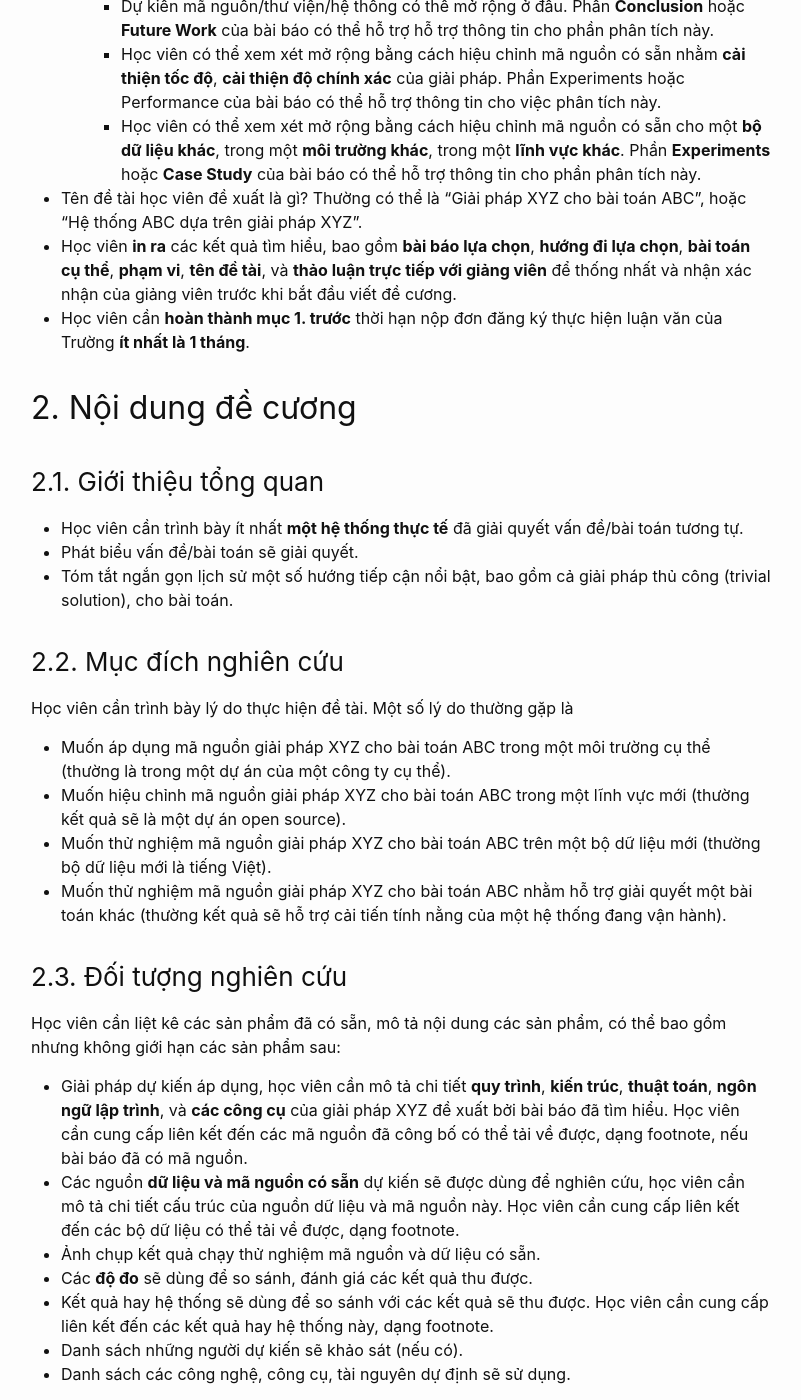
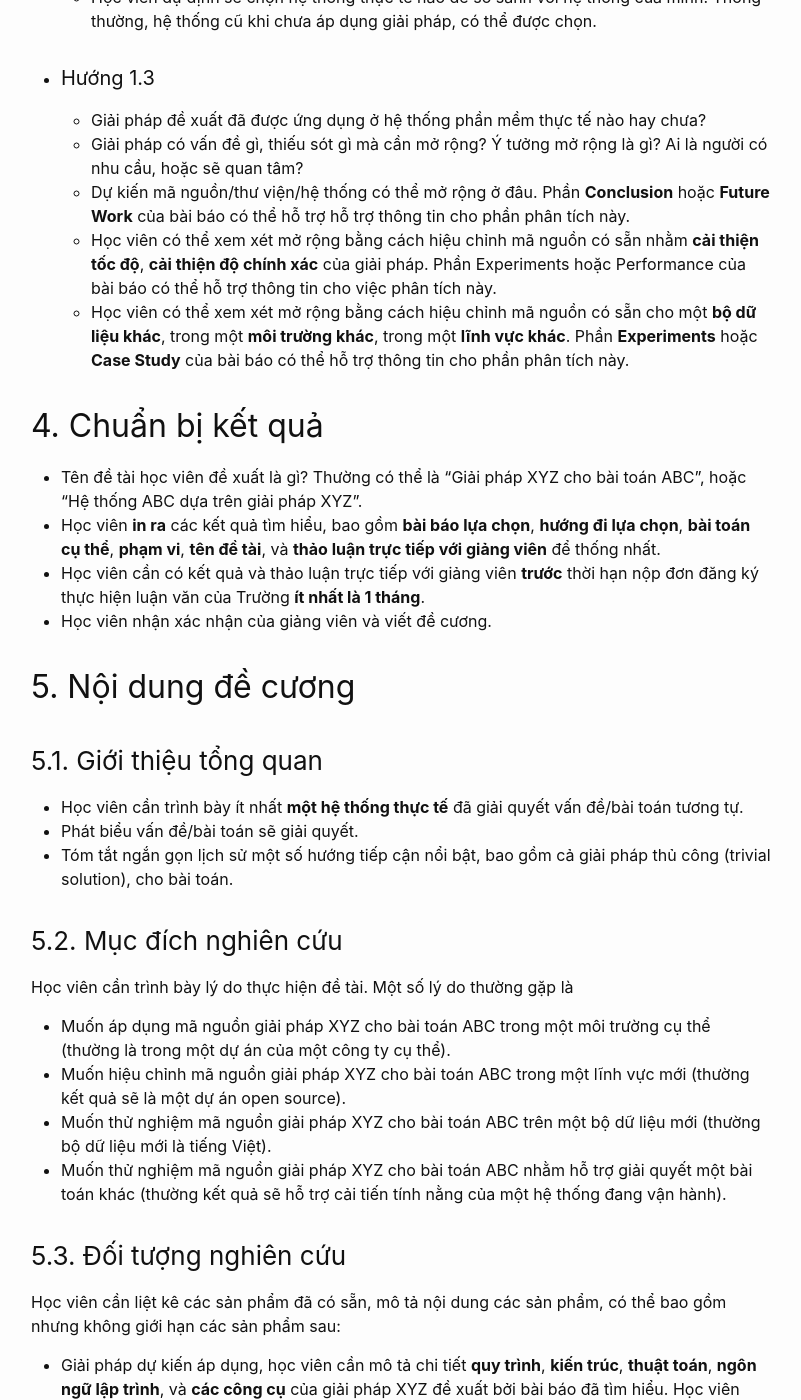
Before and after one commit to ngohuybien/ngohuybien.github.io, a Jekyll site: the page built from _posts/2024-01-22-master-thesis-proposal.md, in a window 1280 px wide and 1400 px high, scrolled down 1803 px. Shown: the whole window, without its empty margins (239-1040 px from the left). Built offline with Jekyll 4.4.1, drawn with Linux system fonts in a browser that asks for light colours; some of the changed text lies outside the part shown.

Commit message:
Update 2024-01-22-master-thesis-proposal.md

```diff
--- a/_posts/2024-01-22-master-thesis-proposal.md
+++ b/_posts/2024-01-22-master-thesis-proposal.md
@@ -8,51 +8,58 @@
 ---
 _Tài liệu hướng dẫn viết đề cương cao học, lĩnh vực khoa học máy tính, hệ thống thông tin, công nghệ phần mềm, do giảng viên Ngô Huy Biên hướng dẫn._
 
-## 1. Xác định vấn đề
+## 1. Xác định vấn đề và giải pháp
 * Học viên chọn **một bài báo** yêu thích và tìm hiểu **vấn đề** bài báo đề cập và **giải pháp** đề xuất.
 * Nếu học viên chưa có bài báo yêu thích thì có thể tìm theo từ khóa chủ đề mình quan tâm trên <a target = "blank" href = "https://scholar.google.com/">Google Scholar</a> hoặc <a target = "blank" href = "https://paperswithcode.com/">Paper with Code</a>.
-* **Hướng 1.1**: Nếu bài báo **không công bố mã nguồn/thư viện/hệ thống** thì học viên có thể xem xét việc xây dựng lại mã nguồn/thư viện/hệ thống theo đề xuất để đánh giá xem có thực là giải pháp khả thi hay không. Nếu theo hướng này học viên cần **tạo trước** được mã nguồn Proof of Concept từ nội dung bài báo. Nếu học viên tạo được mã nguồn Proof of Concept thì bài báo có thể dùng cho phần phân tích tiếp theo.
-* **Hướng 1.2**: Nếu bài báo **đã có sẵn mã nguồn/thư viện/hệ thống** (do đó không cần tạo mã nguồn Proof of Concept nữa) thì học viên **cần có hệ thống riêng của mình** hoặc **tìm được một hệ thống mã nguồn mở phù hợp** để áp dụng giải pháp vào, và đánh giá xem vấn đề có thực sự được giải quyết như bài báo đề cập hay không. Mã nguồn của hệ thống riêng của học viên sẽ phải công bố sau này. Nếu học viên có hệ thống riêng hoặc tìm được hệ thống mã nguồn mở phù hợp thì bài báo có thể dùng cho phần phân tích tiếp theo.
-* **Hướng 1.3**: Nếu bài báo **đã có sẵn mã nguồn/thư viện/hệ thống** (do đó không cần tạo mã nguồn Proof of Concept nữa) và học viên có các ý tưởng để **mở rộng mã nguồn** thì bài báo có thể dùng cho phần phân tích tiếp theo.
+
+## 2. Lựa chọn hướng đi
+* **Hướng 2.1**: Nếu bài báo **không công bố mã nguồn/thư viện/hệ thống** thì học viên có thể xem xét việc xây dựng lại mã nguồn/thư viện/hệ thống theo đề xuất để đánh giá xem có thực là giải pháp khả thi hay không. Nếu theo hướng này học viên cần **tạo trước** được mã nguồn Proof of Concept từ nội dung bài báo. Nếu học viên tạo được mã nguồn Proof of Concept thì bài báo có thể dùng cho phần phân tích tiếp theo.
+* **Hướng 2.2**: Nếu bài báo **đã có sẵn mã nguồn/thư viện/hệ thống** (do đó không cần tạo mã nguồn Proof of Concept nữa) thì học viên **cần có hệ thống riêng của mình** hoặc **tìm được một hệ thống mã nguồn mở phù hợp** để áp dụng giải pháp vào, và đánh giá xem vấn đề có thực sự được giải quyết như bài báo đề cập hay không. Mã nguồn của hệ thống riêng của học viên sẽ phải công bố sau này. Nếu học viên có hệ thống riêng hoặc tìm được hệ thống mã nguồn mở phù hợp thì bài báo có thể dùng cho phần phân tích tiếp theo.
+* **Hướng 2.3**: Nếu bài báo **đã có sẵn mã nguồn/thư viện/hệ thống** (do đó không cần tạo mã nguồn Proof of Concept nữa) và học viên có các ý tưởng để **mở rộng mã nguồn** thì bài báo có thể dùng cho phần phân tích tiếp theo.
 * Học viên chọn cụ thể một hướng đi trong 3 hướng ở trên để phân tích tiếp theo.
-* Học viên phân tích bài báo theo các định hướng dưới đây:
-    * #### Hướng 1.1
-        * Giải pháp đề xuất đã được ứng dụng ở hệ thống phần mềm thực tế nào hay chưa?
-        * Tại sao lại cần xây dựng mã nguồn cho giải pháp đề xuất? Ai là người có nhu cầu? Nhu cầu thực sự là gì?
-        * Mã nguồn sẽ được đánh giá như thế nào?
-    * #### Hướng 1.2
-        * Giải pháp đề xuất đã được ứng dụng ở hệ thống phần mềm thực tế nào hay chưa?
-        * Học viên dự định áp dụng giải pháp để **giải quyết bài toán cụ thể** nào, trong **hệ thống cụ thể** nào? Bài toán đó được mô hình cụ thể như thế nào? Học viên có thể mô hình bằng, nhưng không giới hạn: các nghiệp vụ thực tế (business use cases), các giao diện, các lược đồ, các mô hình toán học. Phần **Introduction** của bài báo có thể hỗ trợ thêm thông tin cho phần phân tích này.
-        * Giải pháp thủ công (trivial solution) hoặc giải pháp hiện tại hệ thống đang sử dụng để giải quyết vấn đề/bài toán này, nếu có, là gì?
-        * Đã có những giải pháp nào khác đã được đề xuất để giải quyết vấn đề/bài toán này? Thông thường, phần **Related Work** của bài báo sẽ hỗ trợ thông tin cho phần phân tích này.
-        * Dựa trên các **tiêu chí** hay **độ đo** nào, ví dụ: feasibility, performance, scalability, security, cost, time, mean opinion score, BLEU score, ROUGE score, để so sánh các giải pháp trên với nhau (**quan trọng**)? Phần **Evaluation**,  **Performance**, hoặc **Experience** của bài báo có thể hỗ trợ thông tin cho phần phân tích này. Học viên có thể chỉ cần chọn **một** hoặc **hai tiêu chí** là đủ. Học viên cần lưu ý nếu chọn tiêu chí feasibility thì phải chưa có nghiên cứu có hoàn cảnh tương tự được thực hiện.
-        * Học viên dự định thu thập các **dữ liệu** nào để đánh giá tiêu chí hay độ đo được lựa chọn ở trên (**quan trọng**)?
-        * Học viên dự định sẽ chọn hệ thống thực tế nào để so sánh với hệ thống của mình. Thông thường, hệ thống cũ khi chưa áp dụng giải pháp, có thể được chọn.
-    * #### Hướng 1.3
-        * Giải pháp đề xuất đã được ứng dụng ở hệ thống phần mềm thực tế nào hay chưa?
-        * Giải pháp có vấn đề gì, thiếu sót gì mà cần mở rộng? Ý tưởng mở rộng là gì? Ai là người có nhu cầu, hoặc sẽ quan tâm?
-        * Dự kiến mã nguồn/thư viện/hệ thống có thể mở rộng ở đâu. Phần **Conclusion** hoặc **Future Work** của bài báo có thể hỗ trợ hỗ trợ thông tin cho phần phân tích này.
-        * Học viên có thể xem xét mở rộng bằng cách hiệu chỉnh mã nguồn có sẵn nhằm **cải thiện tốc độ**, **cải thiện độ chính xác** của giải pháp. Phần Experiments hoặc Performance của bài báo có thể hỗ trợ thông tin cho việc phân tích này.
-        * Học viên có thể xem xét mở rộng bằng cách hiệu chỉnh mã nguồn có sẵn cho một **bộ dữ liệu khác**, trong một **môi trường khác**, trong một **lĩnh vực khác**. Phần **Experiments** hoặc **Case Study** của bài báo có thể hỗ trợ thông tin cho phần phân tích này.
+
+## 3. Phân tích giải pháp
+Học viên phân tích giải pháp theo hướng đi cụ thể đã lựa chọn.
+   * #### Hướng 2.1
+       * Giải pháp đề xuất đã được ứng dụng ở hệ thống phần mềm thực tế nào hay chưa?
+       * Tại sao lại cần xây dựng mã nguồn cho giải pháp đề xuất? Ai là người có nhu cầu? Nhu cầu thực sự là gì?
+       * Mã nguồn sẽ được đánh giá như thế nào?
+   * #### Hướng 2.2
+       * Giải pháp đề xuất đã được ứng dụng ở hệ thống phần mềm thực tế nào hay chưa?
+       * Học viên dự định áp dụng giải pháp để **giải quyết bài toán cụ thể** nào, trong **hệ thống cụ thể** nào? Bài toán đó được mô hình cụ thể như thế nào? Học viên có thể mô hình bằng, nhưng không giới hạn: các nghiệp vụ thực tế (business use cases), các giao diện, các lược đồ, các mô hình toán học. Phần **Introduction** của bài báo có thể hỗ trợ thêm thông tin cho phần phân tích này.
+       * Giải pháp thủ công (trivial solution) hoặc giải pháp hiện tại hệ thống đang sử dụng để giải quyết vấn đề/bài toán này, nếu có, là gì?
+       * Đã có những giải pháp nào khác đã được đề xuất để giải quyết vấn đề/bài toán này? Thông thường, phần **Related Work** của bài báo sẽ hỗ trợ thông tin cho phần phân tích này.
+       * Dựa trên các **tiêu chí** hay **độ đo** nào, ví dụ: feasibility, performance, scalability, security, cost, time, mean opinion score, BLEU score, ROUGE score, để so sánh các giải pháp trên với nhau (**quan trọng**)? Phần **Evaluation**,  **Performance**, hoặc **Experience** của bài báo có thể hỗ trợ thông tin cho phần phân tích này. Học viên có thể chỉ cần chọn **một** hoặc **hai tiêu chí** là đủ. Học viên cần lưu ý nếu chọn tiêu chí feasibility thì phải chưa có nghiên cứu có hoàn cảnh tương tự được thực hiện.
+       * Học viên dự định thu thập các **dữ liệu** nào để đánh giá tiêu chí hay độ đo được lựa chọn ở trên (**quan trọng**)?
+       * Học viên dự định sẽ chọn hệ thống thực tế nào để so sánh với hệ thống của mình. Thông thường, hệ thống cũ khi chưa áp dụng giải pháp, có thể được chọn.
+  * #### Hướng 1.3
+       * Giải pháp đề xuất đã được ứng dụng ở hệ thống phần mềm thực tế nào hay chưa?
+       * Giải pháp có vấn đề gì, thiếu sót gì mà cần mở rộng? Ý tưởng mở rộng là gì? Ai là người có nhu cầu, hoặc sẽ quan tâm?
+       * Dự kiến mã nguồn/thư viện/hệ thống có thể mở rộng ở đâu. Phần **Conclusion** hoặc **Future Work** của bài báo có thể hỗ trợ hỗ trợ thông tin cho phần phân tích này.
+       * Học viên có thể xem xét mở rộng bằng cách hiệu chỉnh mã nguồn có sẵn nhằm **cải thiện tốc độ**, **cải thiện độ chính xác** của giải pháp. Phần Experiments hoặc Performance của bài báo có thể hỗ trợ thông tin cho việc phân tích này.
+       * Học viên có thể xem xét mở rộng bằng cách hiệu chỉnh mã nguồn có sẵn cho một **bộ dữ liệu khác**, trong một **môi trường khác**, trong một **lĩnh vực khác**. Phần **Experiments** hoặc **Case Study** của bài báo có thể hỗ trợ thông tin cho phần phân tích này.
+
+## 4. Chuẩn bị kết quả
 * Tên đề tài học viên đề xuất là gì? Thường có thể là "Giải pháp XYZ cho bài toán ABC", hoặc "Hệ thống ABC dựa trên giải pháp XYZ".
-* Học viên **in ra** các kết quả tìm hiểu, bao gồm **bài báo lựa chọn**, **hướng đi lựa chọn**, **bài toán cụ thể**, **phạm vi**, **tên đề tài**, và **thảo luận trực tiếp với giảng viên** để thống nhất và nhận xác nhận của giảng viên trước khi bắt đầu viết đề cương.
-* Học viên cần **hoàn thành mục 1. trước** thời hạn nộp đơn đăng ký thực hiện luận văn của Trường **ít nhất là 1 tháng**.
+* Học viên **in ra** các kết quả tìm hiểu, bao gồm **bài báo lựa chọn**, **hướng đi lựa chọn**, **bài toán cụ thể**, **phạm vi**, **tên đề tài**, và **thảo luận trực tiếp với giảng viên** để thống nhất.
+* Học viên cần có kết quả và thảo luận trực tiếp với giảng viên  **trước** thời hạn nộp đơn đăng ký thực hiện luận văn của Trường **ít nhất là 1 tháng**.
+* Học viên nhận xác nhận của giảng viên và viết đề cương.
 
-## 2. Nội dung đề cương
+## 5. Nội dung đề cương
 
-### 2.1. Giới thiệu tổng quan
+### 5.1. Giới thiệu tổng quan
 * Học viên cần trình bày ít nhất **một hệ thống thực tế** đã giải quyết vấn đề/bài toán tương tự.
 * Phát biểu vấn đề/bài toán sẽ giải quyết.
 * Tóm tắt ngắn gọn lịch sử một số hướng tiếp cận nổi bật, bao gồm cả giải pháp thủ công (trivial solution), cho bài toán.
 
-### 2.2. Mục đích nghiên cứu
+### 5.2. Mục đích nghiên cứu
 Học viên cần trình bày lý do thực hiện đề tài. Một số lý do thường gặp là
 * Muốn áp dụng mã nguồn giải pháp XYZ cho bài toán ABC trong một môi trường cụ thể (thường là trong một dự án của một công ty cụ thể).
 * Muốn hiệu chỉnh mã nguồn giải pháp XYZ cho bài toán ABC trong một lĩnh vực mới (thường kết quả sẽ là một dự án open source).
 * Muốn thử nghiệm mã nguồn giải pháp XYZ cho bài toán ABC trên một bộ dữ liệu mới (thường bộ dữ liệu mới là tiếng Việt).
 * Muốn thử nghiệm mã nguồn giải pháp XYZ cho bài toán ABC nhằm hỗ trợ giải quyết một bài toán khác (thường kết quả sẽ hỗ trợ cải tiến tính nằng của một hệ thống đang vận hành).
 
-### 2.3. Đối tượng nghiên cứu
+### 5.3. Đối tượng nghiên cứu
 Học viên cần liệt kê các sản phẩm đã có sẵn, mô tả nội dung các sản phẩm, có thể bao gồm nhưng không giới hạn các sản phẩm sau:
 * Giải pháp dự kiến áp dụng, học viên cần mô tả chi tiết **quy trình**, **kiến trúc**, **thuật toán**, **ngôn ngữ lập trình**, và **các công cụ** của giải pháp XYZ đề xuất bởi bài báo đã tìm hiểu. Học viên cần cung cấp liên kết đến các mã nguồn đã công bố có thể tải về được, dạng footnote, nếu bài báo đã có mã nguồn.
 * Các nguồn **dữ liệu và mã nguồn có sẵn** dự kiến sẽ được dùng để nghiên cứu, học viên cần mô tả chi tiết cấu trúc của nguồn dữ liệu và mã nguồn này. Học viên cần cung cấp liên kết đến các bộ dữ liệu có thể tải về được, dạng footnote.
@@ -62,7 +69,7 @@
 * Danh sách những người dự kiến sẽ khảo sát (nếu có).
 * Danh sách các công nghệ, công cụ, tài nguyên dự định sẽ sử dụng.
 
-### 2.4. Các phương pháp nghiên cứu
+### 5.4. Các phương pháp nghiên cứu
 Học viên cần liệt kê các công việc dự kiến sẽ tiến hành, _có thể_ bao gồm nhưng không giới hạn các công việc sau:
 * Viết mã nguồn giải pháp XYZ để chứng minh giải pháp đề xuất là khả thi.
 * Viết mã nguồn giải pháp XYZ cho hoàn cảnh MNK.
@@ -87,7 +94,7 @@
 * Viết mã nguồn hệ thống triển khai và biểu diễn mô hình cũ và mới.
 * Viết mã nguồn tích hợp mô hình cũ và mới vào một hệ thống phần mềm thực tế, có thể chỉ là bản mẫu.
 
-### 2.5. Nội dung và phạm vi của vấn đề sẽ đi sâu nghiên cứu
+### 5.5. Nội dung và phạm vi của vấn đề sẽ đi sâu nghiên cứu
 Học viên cần liệt kê các sản phẩm **KHÁC** với những gì đã có sẵn, dự kiến thu được, _có thể_ bao gồm nhưng không giới hạn các sản phẩm sau:
 * Mã nguồn hệ thống phần mềm (ứng dụng di động, ứng dụng web, dịch vụ web, công cụ hỗ trợ) được chỉnh sửa/tạo thêm/tạo mới.
 * Dữ liệu hệ thống phần mềm được chỉnh sửa/tạo thêm/tạo mới.
@@ -105,18 +112,18 @@
 * Dữ liệu huấn luyện mô hình học máy được chỉnh sửa/tạo thêm/tạo mới.
 * Mã nguồn ứng dụng biểu diễn việc sử dụng mô hình học máy đã được triển khai.
 
-### 2.6. Nơi thực hiện đề tài nghiên cứu của luận văn
+### 5.6. Nơi thực hiện đề tài nghiên cứu của luận văn
 Học viên cần thể hiện các nơi làm việc thực sự trong quá trình thực hiện luận văn.
 
-### 2.7. Thời gian thực hiện
+### 5.7. Thời gian thực hiện
 Học viên cần tạo bảng kế hoạch với những cột mốc phù hợp để hoàn thành luận văn, dựa vào _những sản phẩm có sẵn_ trong phần 2.3, _những công việc dự kiến_ sẽ thực hiện trong phần 2.4, _các sản phẩm dự kiến_ sẽ tạo ra trong phần 2.5, các cột mốc thời gian của nhà Trường, và nguồn nhân lực và tài nguyên hiện có.
 
-### 2.8. Tài liệu tham khảo
+### 5.8. Tài liệu tham khảo
 * Học viên liệt kê các sách và bài báo, bao gồm bài báo ở phần 1. và ít nhất thêm 4 tài liệu là các sách, bài báo liên quan.
 * Học viên **KHÔNG** sử dụng các liên kết trong phần này. Các liên kết trong đề cương nếu có, , ví dụ liên kết đến mã nguồn hoặc dữ liệu trên GitHub, học viên viên để trong Footnote tại trang đề cập.
 * Học viên cần thể hiện các tài liệu tham khảo theo đúng chuẩn thông dụng. Học viên nên sử dụng tính năng Cite (thể hiện bằng dấu nháy) của <a href target = "blank" href = "https://scholar.google.com/scholar?hl=en&as_sdt=0%2C5&q=Efficient+backprop">Google Scholar</a> để xem mẫu trình bày tài liệu tham khảo. Học viên nên chọn chuẩn APA.
 
-## 3. Công cụ viết đề cương
+## 6. Công cụ viết đề cương
 * Học viên **phải** sử dụng LaTeX để viết đề cương.
 * Học viên có thể đăng ký tài khoản trang web của <a target = "blank" href = "https://www.overleaf.com/">Overleaf</a> để viết đề cương.
 * Học viên có thể hiệu chỉnh lại <a target = "blank" href = "https://www.overleaf.com/read/qxbpwhmkcfbh#94c634">biểu mẫu khóa luận (đại học) của Khoa</a> để viết đề cương.
```
